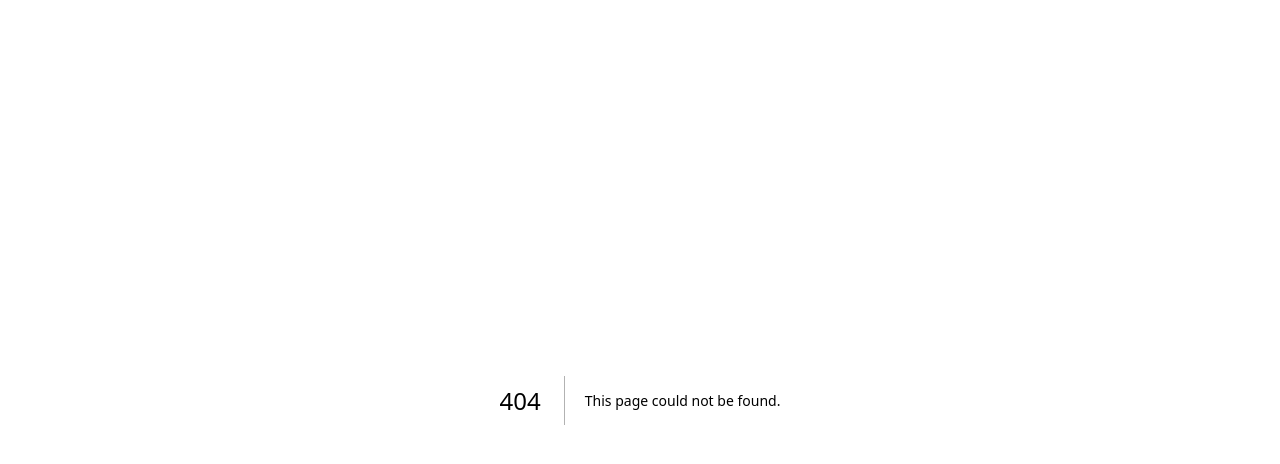
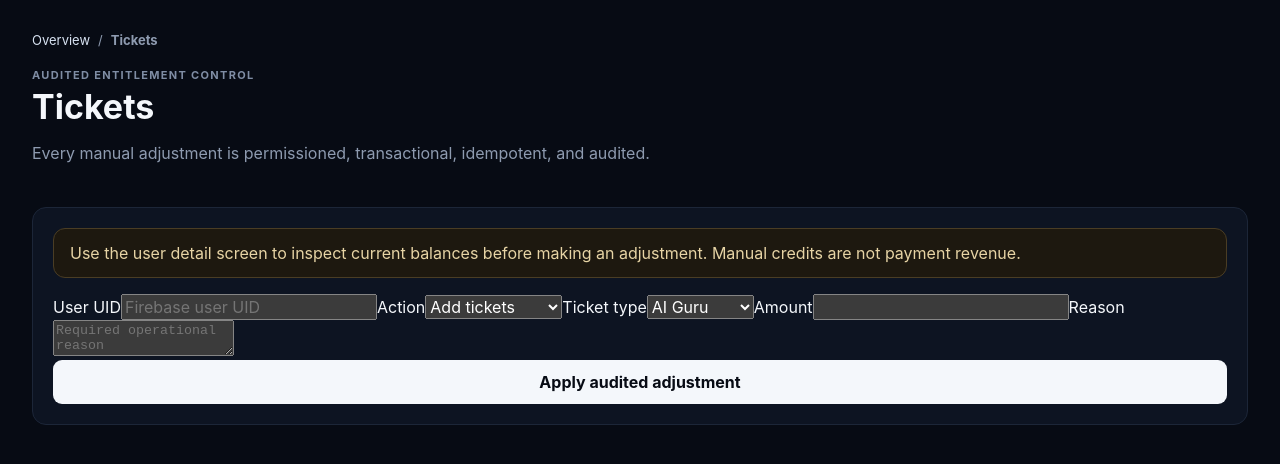
Before and after one commit to jyoti-ai-astro/JyotiAIapp, a Next.js app in the folder admin-app/: page /tickets in a window 1280 px wide. Before the commit this address had no page. Shown: the top 464 px of the page. Built offline with nearby package versions, Linux system fonts and the light colour scheme.

Commit message:
feat(admin-app): add tickets operations page

```diff
--- /dev/null
+++ b/admin-app/app/tickets/page.tsx
@@ -0,0 +1,70 @@
+'use client'
+
+import Link from 'next/link'
+import { FormEvent, useState } from 'react'
+
+const ticketTypes = [
+  ['aiGuruTickets', 'AI Guru'],
+  ['kundaliTickets', 'Kundali'],
+  ['lifetimePredictions', 'Predictions'],
+] as const
+
+export default function TicketsPage() {
+  const [status, setStatus] = useState<string>('')
+  const [busy, setBusy] = useState(false)
+
+  async function submit(event: FormEvent<HTMLFormElement>) {
+    event.preventDefault()
+    setBusy(true)
+    setStatus('')
+    const form = new FormData(event.currentTarget)
+    const payload = {
+      uid: form.get('uid'),
+      action: form.get('action'),
+      ticketType: form.get('ticketType'),
+      amount: Number(form.get('amount')),
+      reason: form.get('reason'),
+      correlationId: crypto.randomUUID(),
+    }
+
+    const response = await fetch('/api/tickets/adjust', {
+      method: 'POST',
+      headers: { 'Content-Type': 'application/json' },
+      body: JSON.stringify(payload),
+    })
+    const result = await response.json().catch(() => ({}))
+    setBusy(false)
+    if (!response.ok) {
+      setStatus(result.error || 'Ticket adjustment failed')
+      return
+    }
+    setStatus(`Success. ${payload.ticketType}: ${result.before?.[payload.ticketType] ?? '—'} → ${result.after?.[payload.ticketType] ?? '—'}`)
+    event.currentTarget.reset()
+  }
+
+  return (
+    <main className="main full-page">
+      <div className="breadcrumbs"><Link href="/">Overview</Link><span>/</span><strong>Tickets</strong></div>
+      <header className="topbar">
+        <div>
+          <div className="eyebrow">Audited entitlement control</div>
+          <h1>Tickets</h1>
+          <p className="muted">Every manual adjustment is permissioned, transactional, idempotent, and audited.</p>
+        </div>
+      </header>
+
+      <section className="card narrow-card">
+        <div className="notice">Use the user detail screen to inspect current balances before making an adjustment. Manual credits are not payment revenue.</div>
+        <form onSubmit={submit} className="stack-form">
+          <label>User UID<input name="uid" required placeholder="Firebase user UID" /></label>
+          <label>Action<select name="action" defaultValue="add"><option value="add">Add tickets</option><option value="remove">Remove tickets</option></select></label>
+          <label>Ticket type<select name="ticketType" defaultValue="aiGuruTickets">{ticketTypes.map(([value, label]) => <option key={value} value={value}>{label}</option>)}</select></label>
+          <label>Amount<input name="amount" required type="number" min="1" step="1" /></label>
+          <label>Reason<textarea name="reason" required minLength={5} placeholder="Required operational reason" /></label>
+          <button className="primary" disabled={busy} type="submit">{busy ? 'Applying…' : 'Apply audited adjustment'}</button>
+        </form>
+        {status && <div className="notice" style={{ marginTop: 16 }}>{status}</div>}
+      </section>
+    </main>
+  )
+}
```
